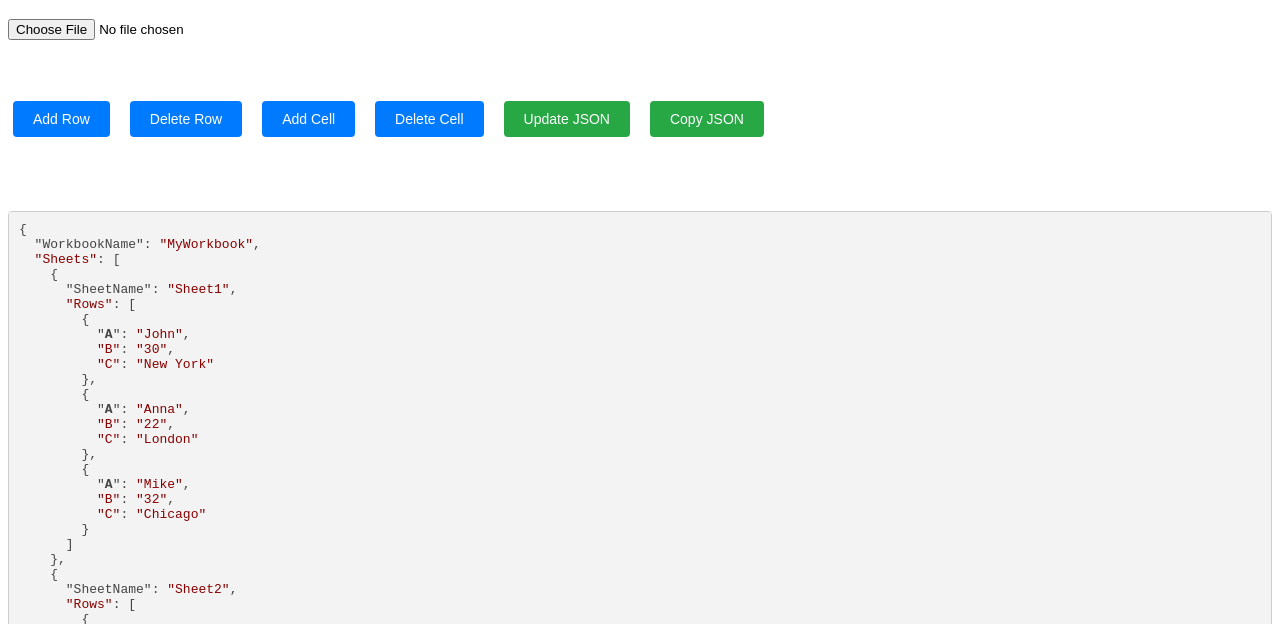
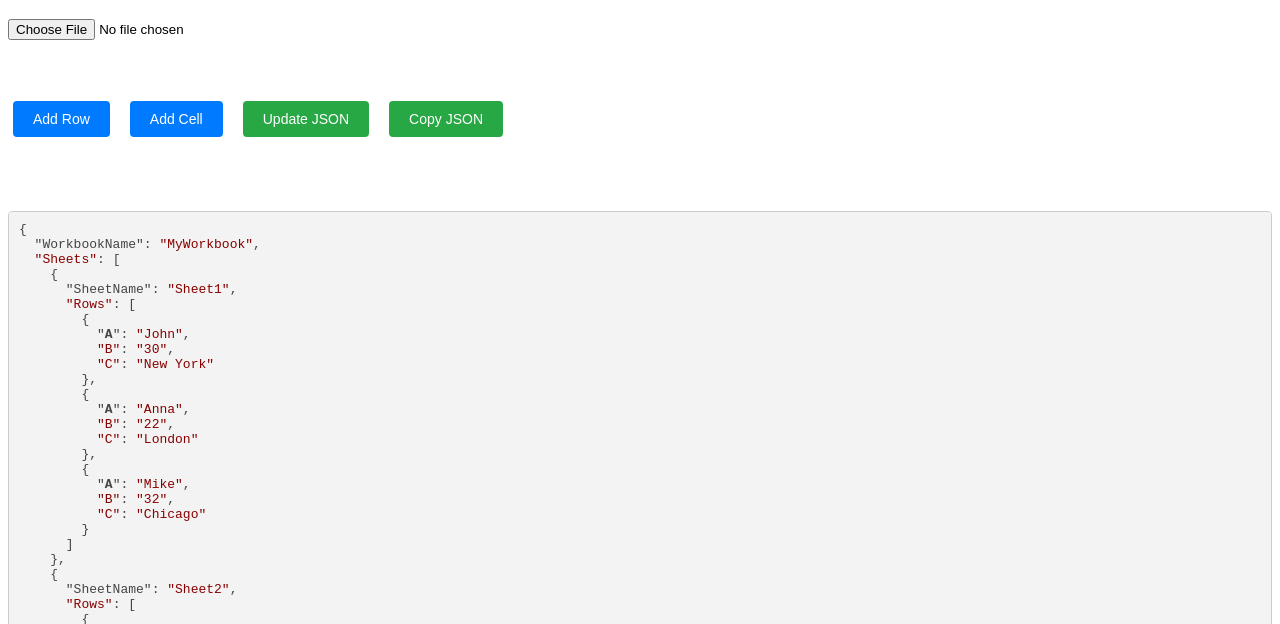
Before and after one commit to anoopsimon/json-editor-v2, a plain HTML site: page index.html in a window 1280 px wide. Shown: the part 61-685 px from the top of the page. Drawn offline with nearby package versions, Linux system fonts and the light colour scheme.

Commit message:
added delete column , delete row as context menu options

```diff
--- a/index.html
+++ b/index.html
@@ -130,9 +130,7 @@
     </table>
     <div class="button-group">
         <button onclick="addRow()">Add Row</button>
-        <button onclick="deleteRow()">Delete Row</button>
         <button onclick="addCell()">Add Cell</button>
-        <button onclick="deleteCell()">Delete Cell</button>
         <button onclick="updateJSON()" class="highlight-button">Update JSON</button>
         <button id="copyJsonButton" onclick="copyJSON()" class="highlight-button" style="display: none;">Copy JSON</button>
     </div>
@@ -142,10 +140,12 @@
     <div id="contextMenu" class="context-menu">
         <button onclick="insertRowAbove()">Insert Row Above</button>
         <button onclick="insertRowBelow()">Insert Row Below</button>
+        <button onclick="deleteCurrentRow()">Delete Current Row</button>
     </div>
     <div id="headerContextMenu" class="context-menu">
         <button onclick="insertColumnLeft()">Insert Column Left</button>
         <button onclick="insertColumnRight()">Insert Column Right</button>
+        <button onclick="deleteCurrentColumn()">Delete Current Column</button>
     </div>
 
     <script src="https://cdnjs.cloudflare.com/ajax/libs/highlight.js/11.4.0/highlight.min.js"></script>
@@ -225,6 +225,7 @@
             // Create rows
             sheet.Rows.forEach((row, rowIndex) => {
                 const tr = document.createElement('tr');
+                tr.dataset.rowIndex = rowIndex;
                 tr.addEventListener('contextmenu', (event) => showContextMenu(event, rowIndex));
                 tr.addEventListener('click', () => selectRow(rowIndex));
                 keys.forEach(key => {
@@ -256,10 +257,13 @@
             createTableFromJSON();
         }
 
-        function deleteRow() {
-            const sheet = workbook.Sheets[currentSheetIndex];
-            sheet.Rows.pop();
-            createTableFromJSON();
+        function deleteCurrentRow() {
+            if (contextMenuRowIndex !== null) {
+                const sheet = workbook.Sheets[currentSheetIndex];
+                sheet.Rows.splice(contextMenuRowIndex, 1);
+                createTableFromJSON();
+                contextMenuRowIndex = null;
+            }
         }
 
         function addCell() {
@@ -271,13 +275,14 @@
             }
         }
 
-        function deleteCell() {
-            const sheet = workbook.Sheets[currentSheetIndex];
-            const keys = Object.keys(sheet.Rows[0]);
-            const keyToDelete = prompt("Enter the name of the cell to delete:", keys.join(', '));
-            if (keys.includes(keyToDelete)) {
+        function deleteCurrentColumn() {
+            if (contextMenuColumnIndex !== null) {
+                const sheet = workbook.Sheets[currentSheetIndex];
+                const keys = Object.keys(sheet.Rows[0]);
+                const keyToDelete = keys[contextMenuColumnIndex];
                 sheet.Rows.forEach(row => delete row[keyToDelete]);
                 createTableFromJSON();
+                contextMenuColumnIndex = null;
             }
         }
 
```
